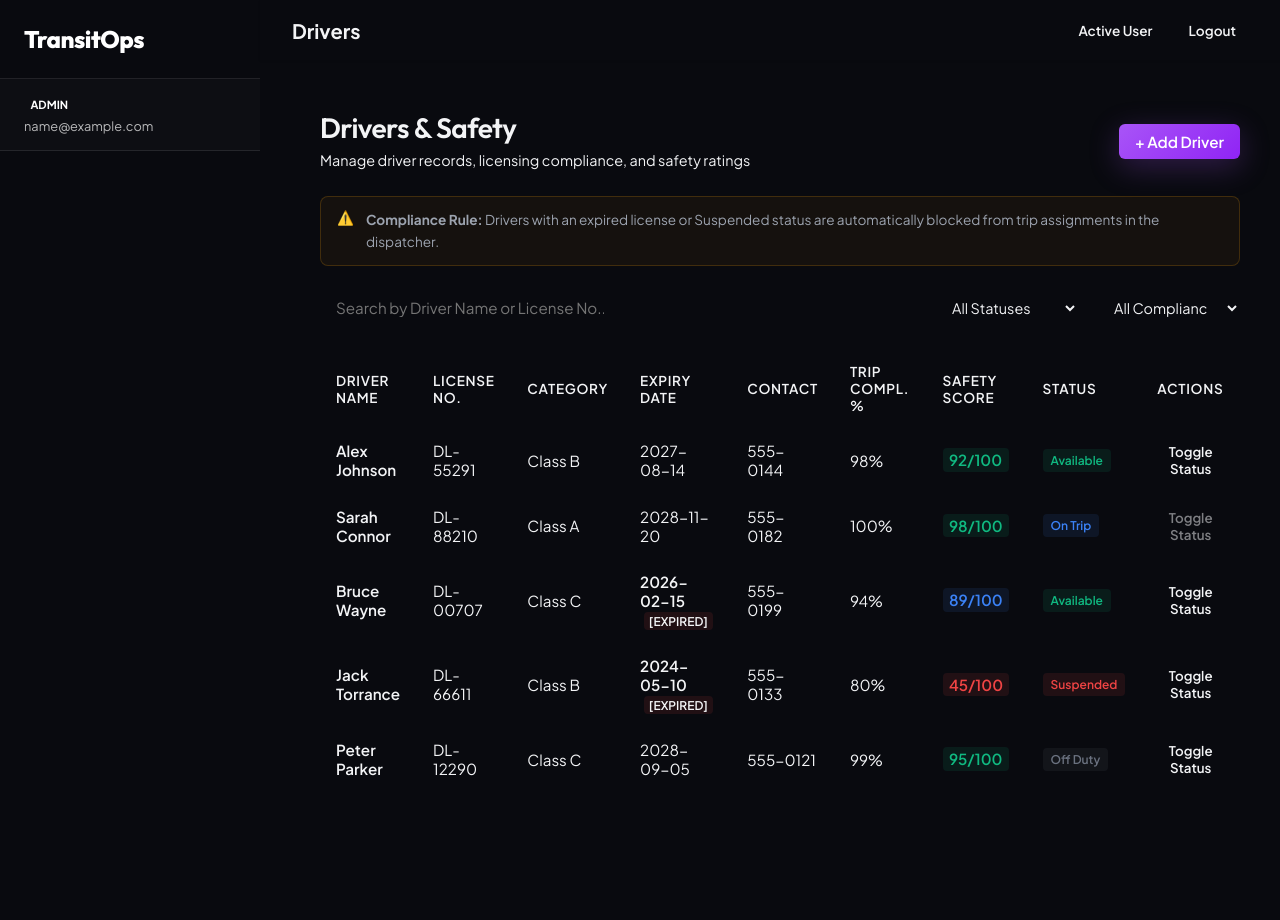
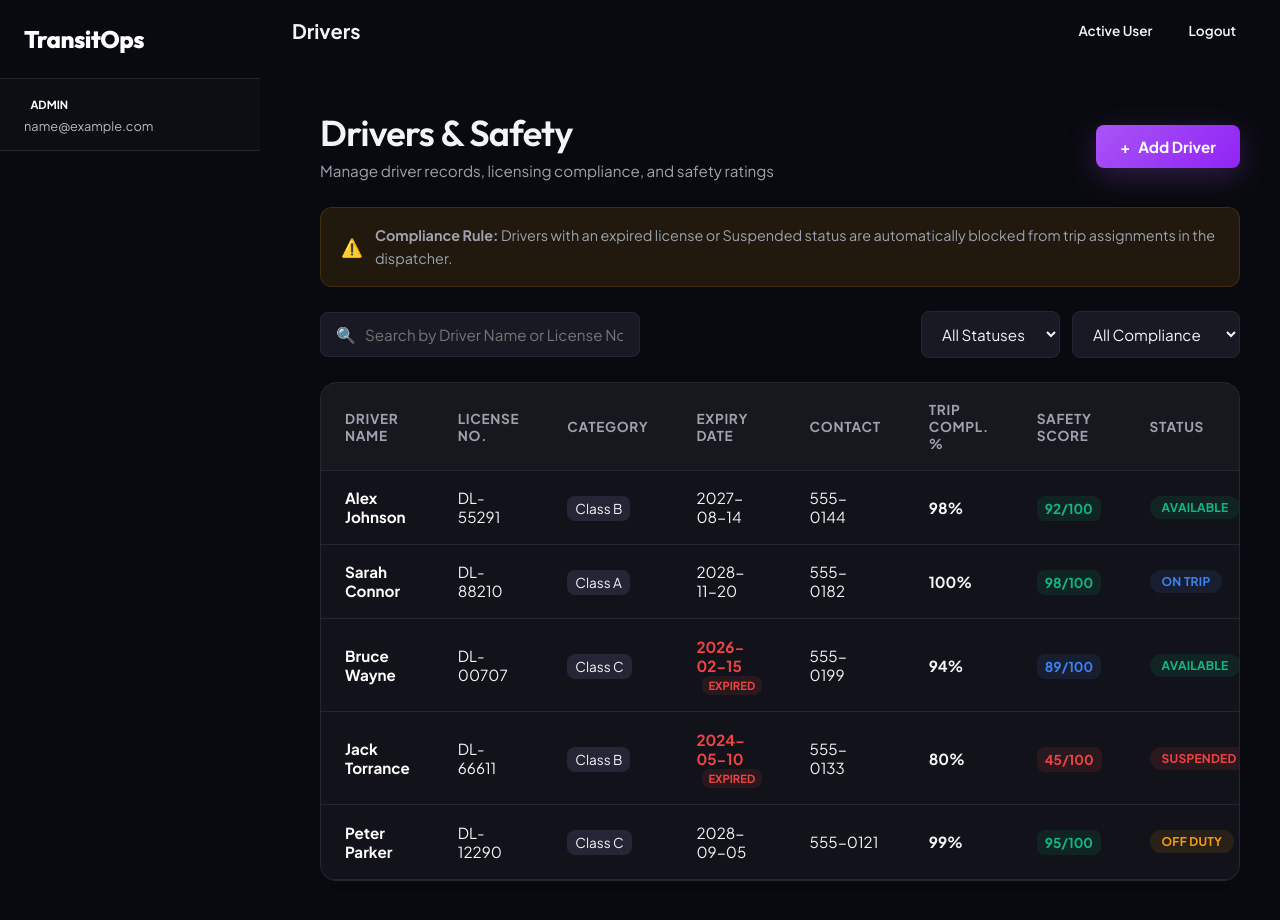
Before and after one commit to nishad-shaik/TransitOps-odoo, a Vue app in the folder frontend/: page /drivers in a window 1280 px wide. Before the commit the page ends 832 px from the top, so only its background shows below. Built offline with nearby package versions, Linux system fonts and the light colour scheme; sample sign-in values are in the browser's storage.

Commit message:
style: update compliance tag colors and safety rating visual bars

```diff
--- a/frontend/src/views/Drivers.vue
+++ b/frontend/src/views/Drivers.vue
@@ -1,14 +1,17 @@
 <template>
   <div class="drivers-container">
+    <!-- Page Header -->
     <div class="page-header">
       <div>
         <h1>Drivers &amp; Safety</h1>
         <p class="subtitle">Manage driver records, licensing compliance, and safety ratings</p>
       </div>
-      <button @click="showAddModal = true" class="btn-primary">+ Add Driver</button>
+      <button @click="showAddModal = true" class="btn-primary">
+        <span>+</span> Add Driver
+      </button>
     </div>
 
-    <!-- Info banner containing safety and licensing business rules -->
+    <!-- Compliance Banner -->
     <div class="info-banner warning-style">
       <span class="info-icon">⚠️</span>
       <p><strong>Compliance Rule:</strong> Drivers with an expired license or Suspended status are automatically blocked from trip assignments in the dispatcher.</p>
@@ -17,6 +20,7 @@
     <!-- Search & Filter Controls -->
     <div class="table-actions">
       <div class="search-box">
+        <span class="search-icon">🔍</span>
         <input
           type="text"
           v-model="searchQuery"
@@ -57,27 +61,30 @@
         </thead>
         <tbody>
           <tr v-for="driver in filteredDrivers" :key="driver.licenseNo">
-            <td class="font-bold">{{ driver.name }}</td>
+            <td class="highlight-text">{{ driver.name }}</td>
             <td class="font-mono">{{ driver.licenseNo }}</td>
-            <td>{{ driver.category }}</td>
-            <td :class="{ 'text-expired': isExpired(driver.expiryDate) }">
+            <td>
+              <span class="type-tag">{{ driver.category }}</span>
+            </td>
+            <td>
+              <div :class="{ 'text-expired': isExpired(driver.expiryDate) }">
                 {{ driver.expiryDate }}
-              <span v-if="isExpired(driver.expiryDate)" class="expiry-flag">[EXPIRED]</span>
+                <span v-if="isExpired(driver.expiryDate)" class="expiry-flag">EXPIRED</span>
+              </div>
             </td>
             <td>{{ driver.contact }}</td>
-            <td>{{ driver.tripCompletionRate }}%</td>
+            <td class="font-bold">{{ driver.tripCompletionRate }}%</td>
             <td>
-              <span class="safety-score" :class="getSafetyClass(driver.safetyScore)">
+              <span class="safety-badge" :class="getSafetyClass(driver.safetyScore)">
                 {{ driver.safetyScore }}/100
               </span>
             </td>
             <td>
-              <span class="status-badge" :class="driver.status.toLowerCase().replace(' ', '-')">
+              <span class="badge" :class="statusBadgeClass(driver.status)">
                 {{ driver.status }}
               </span>
             </td>
             <td>
-              <div class="actions-cell">
               <button
                 @click="toggleStatus(driver)"
                 class="btn-text"
@@ -85,7 +92,6 @@
               >
                 Toggle Status
               </button>
-              </div>
             </td>
           </tr>
           <tr v-if="filteredDrivers.length === 0">
@@ -96,9 +102,12 @@
     </div>
 
     <!-- Add Driver Modal -->
-    <div v-if="showAddModal" class="modal-overlay">
+    <div v-if="showAddModal" class="modal-overlay" @click.self="showAddModal = false">
       <div class="modal">
+        <div class="modal-header">
           <h3>Add New Driver</h3>
+          <button @click="showAddModal = false" class="close-btn">&times;</button>
+        </div>
         <form @submit.prevent="saveDriver">
           <div class="form-group">
             <label>Driver Name</label>
@@ -181,6 +190,13 @@ const getSafetyClass = (score) => {
   return 'risk';
 };
 
+const statusBadgeClass = (status) => {
+  if (status === 'Available') return 'badge-success';
+  if (status === 'On Trip') return 'badge-info';
+  if (status === 'Off Duty') return 'badge-warning';
+  return 'badge-danger';
+};
+
 const filteredDrivers = computed(() => {
   return drivers.value.filter(d => {
     const matchesSearch = d.name.toLowerCase().includes(searchQuery.value.toLowerCase()) ||
@@ -211,7 +227,6 @@ const toggleStatus = (driver) => {
 };
 
 const saveDriver = () => {
-  // Check unique license number constraint
   const exists = drivers.value.some(d => d.licenseNo.toLowerCase() === newDriver.licenseNo.toLowerCase());
   if (exists) {
     alert('License Number must be unique');
@@ -220,7 +235,6 @@ const saveDriver = () => {
 
   drivers.value.push({ ...newDriver });
   showAddModal.value = false;
-  // Reset
   newDriver.name = '';
   newDriver.licenseNo = '';
   newDriver.expiryDate = '';
@@ -243,31 +257,29 @@ const saveDriver = () => {
 }
 
 .page-header h1 {
+  font-size: 2.25rem;
   margin: 0;
-  font-size: 1.75rem;
-  color: var(--text-h);
 }
 
 .subtitle {
-  margin: 0.25rem 0 0 0;
-  color: var(--text);
+  color: var(--text-secondary);
+  font-size: 0.95rem;
+  margin-top: 0.25rem;
+}
+
+.warning-style {
+  background-color: var(--warning-glow);
+  border: 1px solid rgba(245, 158, 11, 0.15);
+  padding: 1rem 1.25rem;
+  border-radius: var(--border-radius-md);
+  display: flex;
+  gap: 0.75rem;
+  align-items: center;
   font-size: 0.9rem;
 }
 
-.info-banner {
-  background-color: rgba(245, 158, 11, 0.05);
-  border: 1px solid rgba(245, 158, 11, 0.2);
-  padding: 0.75rem 1rem;
-  border-radius: 0.5rem;
-  display: flex;
-  gap: 0.75rem;
-  align-items: flex-start;
-  font-size: 0.85rem;
-  color: var(--text-h);
-}
-
-.info-banner p {
-  margin: 0;
+.info-icon {
+  font-size: 1.1rem;
 }
 
 .table-actions {
@@ -277,208 +289,130 @@ const saveDriver = () => {
   flex-wrap: wrap;
 }
 
-.search-box input {
-  padding: 0.5rem 1rem;
-  border: 1px solid var(--border);
-  border-radius: 0.375rem;
-  width: 300px;
-  background-color: var(--bg);
-  color: var(--text-h);
-  outline: none;
+.search-box {
+  position: relative;
+  display: flex;
+  align-items: center;
 }
 
-.search-box input:focus {
-  border-color: var(--accent);
+.search-icon {
+  position: absolute;
+  left: 1rem;
+  color: var(--text-muted);
+}
+
+.search-box input {
+  padding-left: 2.75rem;
+  width: 320px;
 }
 
 .filter-group {
   display: flex;
-  gap: 1rem;
+  gap: 0.75rem;
 }
 
 .filter-group select {
-  padding: 0.5rem 1rem;
-  border: 1px solid var(--border);
-  border-radius: 0.375rem;
-  background-color: var(--bg);
-  color: var(--text-h);
-  font-size: 0.9rem;
+  width: auto;
+  cursor: pointer;
 }
 
-.table-card {
-  background-color: var(--bg);
-  border: 1px solid var(--border);
-  border-radius: 0.5rem;
-  overflow-x: auto;
-  box-shadow: var(--shadow);
-}
-
-.data-table {
-  width: 100%;
-  border-collapse: collapse;
-  text-align: left;
-  font-size: 0.9rem;
-}
-
-.data-table th,
-.data-table td {
-  padding: 0.85rem 1rem;
-  border-bottom: 1px solid var(--border);
-}
-
-.data-table th {
-  color: var(--text);
-  font-weight: 600;
-  background-color: var(--social-bg);
-}
-
-.data-table td {
-  color: var(--text-h);
-}
-
-.font-bold {
-  font-weight: 600;
+.highlight-text {
+  font-weight: 700;
+  color: #fff;
 }
 
 .font-mono {
   font-family: var(--mono);
 }
 
+.font-bold {
+  font-weight: 700;
+}
+
+.type-tag {
+  background-color: var(--border-color);
+  padding: 0.25rem 0.5rem;
+  border-radius: var(--border-radius-sm);
+  font-size: 0.85rem;
+  color: var(--text-primary);
+}
+
 .text-expired {
-  color: #ef4444;
-  font-weight: 600;
+  color: var(--danger);
+  font-weight: 700;
 }
 
 .expiry-flag {
-  font-size: 0.75rem;
-  margin-left: 0.25rem;
-  background-color: rgba(239, 68, 68, 0.1);
-  padding: 0.1rem 0.3rem;
-  border-radius: 0.25rem;
+  font-size: 0.7rem;
+  margin-left: 0.35rem;
+  background-color: var(--danger-glow);
+  color: var(--danger);
+  padding: 0.15rem 0.4rem;
+  border-radius: var(--border-radius-sm);
+  font-weight: 700;
 }
 
-.safety-score {
-  padding: 0.15rem 0.4rem;
-  border-radius: 0.25rem;
-  font-weight: 600;
+.safety-badge {
+  padding: 0.25rem 0.5rem;
+  border-radius: var(--border-radius-sm);
+  font-weight: 700;
+  font-size: 0.85rem;
 }
 
-.safety-score.excellent {
-  background-color: rgba(16, 185, 129, 0.1);
-  color: #10b981;
+.safety-badge.excellent {
+  background-color: var(--success-glow);
+  color: var(--success);
 }
 
-.safety-score.good {
-  background-color: rgba(59, 130, 246, 0.1);
-  color: #3b82f6;
+.safety-badge.good {
+  background-color: var(--info-glow);
+  color: var(--info);
 }
 
-.safety-score.risk {
-  background-color: rgba(239, 68, 68, 0.1);
-  color: #ef4444;
-}
-
-.status-badge {
-  padding: 0.25rem 0.5rem;
-  border-radius: 0.25rem;
-  font-size: 0.75rem;
-  font-weight: 600;
-  display: inline-block;
-}
-
-.status-badge.available {
-  background-color: rgba(16, 185, 129, 0.1);
-  color: #10b981;
-}
-
-.status-badge.on-trip {
-  background-color: rgba(59, 130, 246, 0.1);
-  color: #3b82f6;
-}
-
-.status-badge.off-duty {
-  background-color: rgba(107, 114, 128, 0.1);
-  color: #6b7280;
-}
-
-.status-badge.suspended {
-  background-color: rgba(239, 68, 68, 0.1);
-  color: #ef4444;
-}
-
-.btn-primary {
-  padding: 0.5rem 1rem;
-  background-color: var(--accent);
-  color: white;
-  border: none;
-  border-radius: 0.375rem;
-  font-weight: 600;
-  cursor: pointer;
-}
-
-.btn-secondary {
-  padding: 0.5rem 1rem;
-  background-color: var(--bg);
-  border: 1px solid var(--border);
-  color: var(--text-h);
-  border-radius: 0.375rem;
-  font-weight: 600;
-  cursor: pointer;
+.safety-badge.risk {
+  background-color: var(--danger-glow);
+  color: var(--danger);
 }
 
 .btn-text {
   background: none;
   border: none;
-  color: var(--accent);
+  color: var(--primary);
   cursor: pointer;
-  font-weight: 600;
+  font-weight: 700;
+  font-size: 0.9rem;
+  transition: color 0.2s ease;
+}
+
+.btn-text:hover {
+  color: var(--primary-hover);
 }
 
 .btn-text:disabled {
-  color: var(--text);
-  opacity: 0.5;
+  color: var(--text-muted);
   cursor: not-allowed;
 }
 
 .empty-row {
-  color: var(--text);
-  padding: 2rem;
+  color: var(--text-secondary);
+  padding: 3rem;
+  text-align: center;
 }
 
-/* Modal styling */
-.modal-overlay {
-  position: fixed;
-  top: 0;
-  left: 0;
-  right: 0;
-  bottom: 0;
-  background-color: rgba(0, 0, 0, 0.5);
+/* Modal Extensions */
+.modal-header {
   display: flex;
+  justify-content: space-between;
   align-items: center;
-  justify-content: center;
-  z-index: 1000;
+  margin-bottom: 1.5rem;
 }
 
-.modal {
-  background-color: var(--bg);
-  border-radius: 0.5rem;
-  padding: 1.5rem;
-  width: 100%;
-  max-width: 500px;
-  box-shadow: 0 20px 25px -5px rgba(0, 0, 0, 0.1);
-  border: 1px solid var(--border);
-}
-
-.modal h3 {
-  margin: 0 0 1rem 0;
-  color: var(--text-h);
-}
-
-.form-group {
-  margin-bottom: 1rem;
-  display: flex;
-  flex-direction: column;
-  gap: 0.25rem;
+.close-btn {
+  background: none;
+  border: none;
+  color: var(--text-secondary);
+  font-size: 1.5rem;
+  cursor: pointer;
 }
 
 .form-row {
@@ -486,31 +420,4 @@ const saveDriver = () => {
   grid-template-columns: 1fr 1fr;
   gap: 1rem;
 }
-
-.modal label {
-  font-size: 0.8rem;
-  font-weight: 600;
-  color: var(--text);
-}
-
-.modal input,
-.modal select {
-  padding: 0.5rem;
-  border: 1px solid var(--border);
-  border-radius: 0.375rem;
-  background-color: var(--bg);
-  color: var(--text-h);
-  outline: none;
-}
-
-.modal input:focus {
-  border-color: var(--accent);
-}
-
-.modal-actions {
-  display: flex;
-  justify-content: flex-end;
-  gap: 1rem;
-  margin-top: 1.5rem;
-}
 </style>
```
Lines whose indentation alone changed are shown as unchanged.
